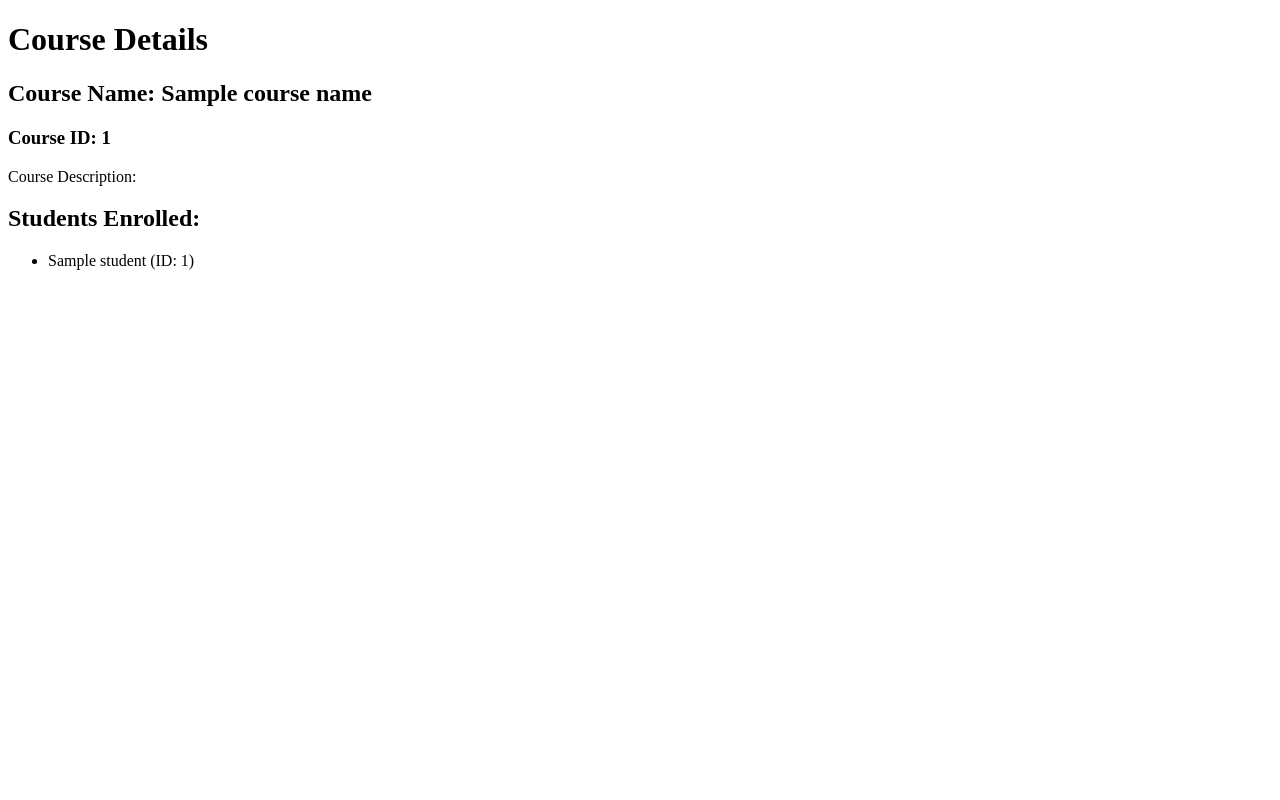
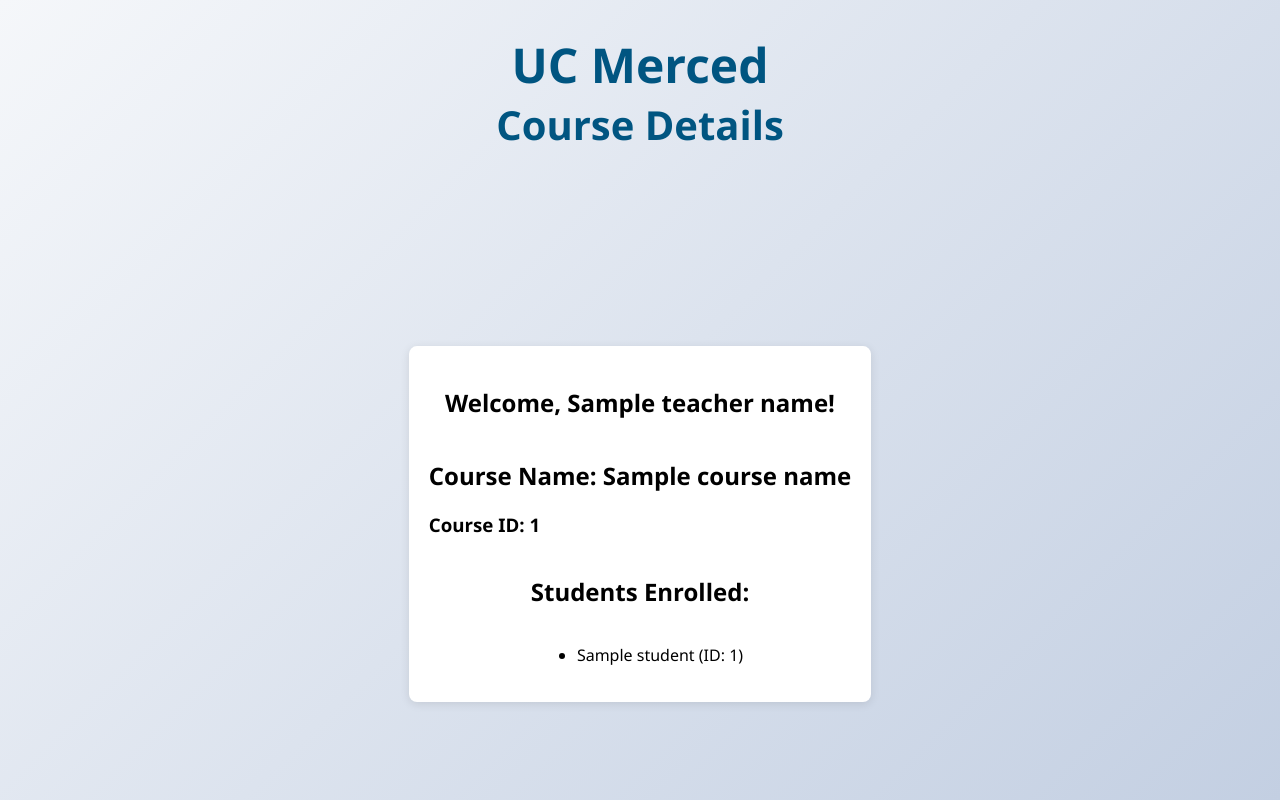
Before and after one commit to JadenLandavazo/Student-Enrollment-Web-App, a Flask app: template templates/Teacher_View_Course.html in a window 1280 px wide. Run offline with Flask 3, Linux system fonts and the light colour scheme; the template is opened without the code that fills it: most values are stand-ins (such as "Sample title", 1, 10 or a date in 2020).

Commit message:
Updated Teacher_View_Course
Updated basic details with <div>s so that they're more organized then edited the associated css file to fit with existing styles

```diff
--- a/static/style_courses.css
+++ b/static/style_courses.css
@@ -0,0 +1,52 @@
+/* ========== GLOBAL STYLES ========== */
+:root {
+    --primary-blue: #005581;
+    --light-gray: #f5f5f5;
+    --medium-gray: #e0e0e0;
+    --dark-gray: #333;
+  }
+
+  body {
+    margin: 0;
+    padding: 0;
+    font-family: 'Segoe UI', Tahoma, Geneva, Verdana, sans-serif;
+    background: linear-gradient(135deg, #f5f7fa 0%, #c3cfe2 100%);
+    min-height: 100vh;
+    display: flex;
+    flex-direction: column;
+  }
+
+   /* ========== UNIVERSITY HEADER ========== */
+   .university-header {
+    text-align: center;
+    padding-top: 2rem;
+    padding-bottom: 1rem;
+  }
+
+  .university-header h1 {
+    font-size: 3rem;
+    color: var(--primary-blue);
+    margin: 0;
+  }
+
+  .university-header h2 {
+    font-size: 2.5rem;
+    color: var(--primary-blue);
+    margin: 0;
+  }
+
+
+    /* ========== Teacher View Course ========== */
+    .container {
+        display: flex;
+        flex-direction: column;
+        align-items: center;
+        padding: 20px;
+        background-color: white;
+        border-radius: 8px;
+        box-shadow: 0 2px 10px rgba(0, 0, 0, 0.1);
+        max-width: 60%;
+        max-height: 80vh;
+        margin: 0 auto;
+        transform: translateY(50%);
+    }
--- a/templates/Teacher_View_Course.html
+++ b/templates/Teacher_View_Course.html
@@ -7,13 +7,26 @@
     <link rel="stylesheet" href="https://cdnjs.cloudflare.com/ajax/libs/font-awesome/6.4.0/css/all.min.css" />
     <title>Your Course</title>
 </head>
-<body>
+<body id="teacherCourseBody">
 
-    <h1>Course Details</h1>
+    <!-- Page Title -->
+    <div class="university-header">
+        <h1>UC Merced</h1>
+        <h2>Course Details</h2>
+    </div>
+
+
+    <!-- Container -->
+    <div class="container">
+        <h2>Welcome, {{ teacher_name }}!</h2>
+
+        <!-- Course Details -->
+        <div class="course-details">
             <h2>Course Name: {{ course_name }}</h2>
             <h3>Course ID: {{ course_id }}</h3>
-    <p>Course Description:</p>
+        </div>
 
+        <!-- Students Enrolled -->
         <h2>Students Enrolled:</h2>
         <ul>
             {% for student in students %}
@@ -21,6 +34,9 @@
             {% endfor %}
         </ul>
 
+    </div>
+
+
 
 </body>
 </html>
```
Lines whose indentation alone changed are shown as unchanged.
